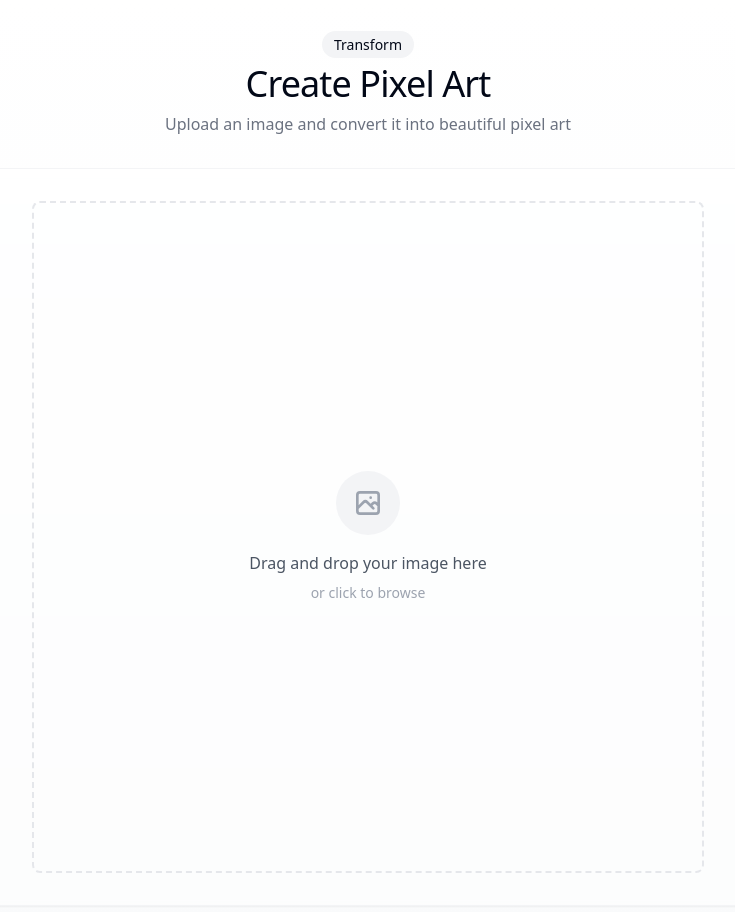
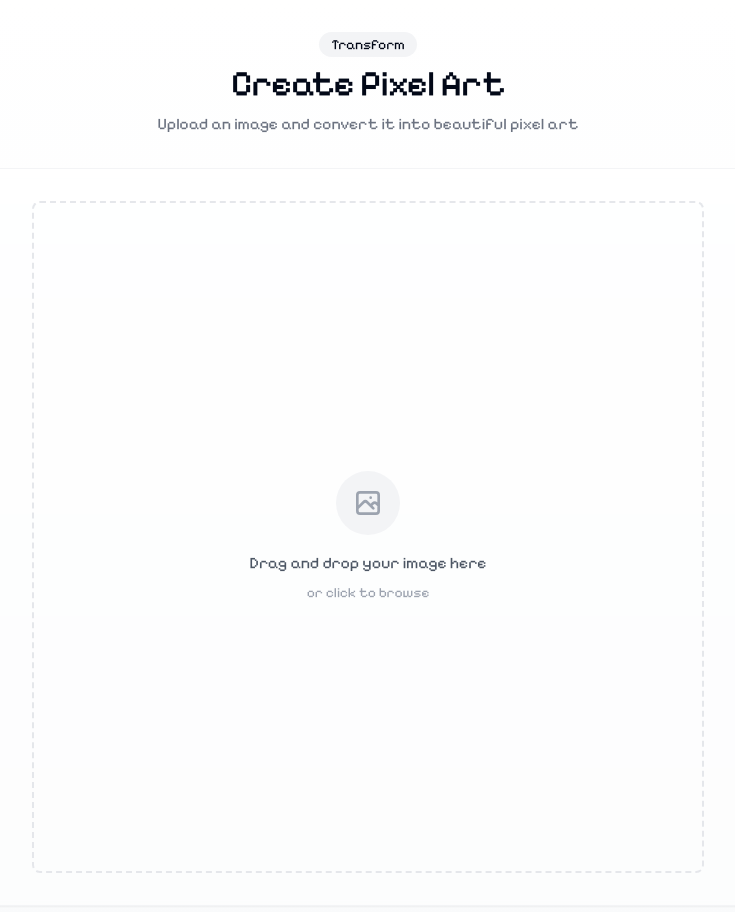
Before and after one commit to quadraticgames/artpixelfy, a React (Vite) app: page / in a window 1280 px wide. Shown: the top 912 px of the page, without its empty margins (272-1007 px from the left). Built offline with nearby package versions, Linux system fonts and the light colour scheme.

Commit message:
Update font
Use Pixelify Sans font.

```diff
--- a/index.html
+++ b/index.html
@@ -1,18 +1,15 @@
-<!DOCTYPE html>
+
+<!doctype html>
 <html lang="en">
   <head>
     <meta charset="UTF-8" />
+    <link rel="icon" type="image/svg+xml" href="/favicon.ico" />
     <meta name="viewport" content="width=device-width, initial-scale=1.0" />
-    <title>artpixelfy</title>
-    <meta name="description" content="Lovable Generated Project" />
-    <meta name="author" content="Lovable" />
-    <meta property="og:image" content="/og-image.png" />
+    <link href="https://fonts.googleapis.com/css2?family=Pixelify+Sans:wght@400;500;600;700&display=swap" rel="stylesheet">
+    <title>Lovable</title>
   </head>
-
   <body>
     <div id="root"></div>
-    <!-- IMPORTANT: DO NOT REMOVE THIS SCRIPT TAG OR THIS VERY COMMENT! -->
-    <script src="https://cdn.gpteng.co/gptengineer.js" type="module"></script>
     <script type="module" src="/src/main.tsx"></script>
   </body>
 </html>
--- a/src/pages/Index.tsx
+++ b/src/pages/Index.tsx
@@ -37,7 +37,7 @@ const Index = () => {
   };
 
   return (
-    <div className="min-h-screen bg-gradient-to-b from-white to-gray-50 p-8">
+    <div className="min-h-screen bg-gradient-to-b from-white to-gray-50 p-8 font-pixel">
       <div className="max-w-4xl mx-auto space-y-8">
         <div className="text-center space-y-2">
           <span className="px-3 py-1 text-sm bg-gray-100 rounded-full">Transform</span>
--- a/tailwind.config.ts
+++ b/tailwind.config.ts
@@ -18,6 +18,9 @@ export default {
 			}
 		},
 		extend: {
+			fontFamily: {
+				pixel: ['Pixelify Sans', 'system-ui'],
+			},
 			colors: {
 				border: 'hsl(var(--border))',
 				input: 'hsl(var(--input))',
```
